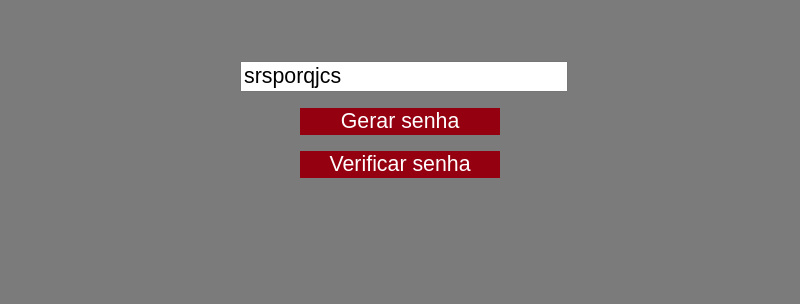
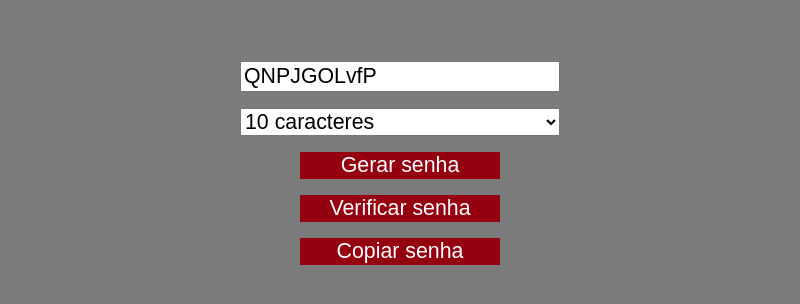
Before and after one commit to pg7top/proj02---senhas, an Electron app: page src/index.html in a window 800 px wide. Both pictures are taken after a click on the button "Gerar senha". Shown: the part 180-484 px from the top of the page. Drawn offline with Linux system fonts and the light colour scheme.

Commit message:
first commit

```diff
--- a/src/index.css
+++ b/src/index.css
@@ -1,36 +1,43 @@
-*{
+
+* {
   font-family: "Arial", sans-serif;
   font-size: 16pt;
 }
 
-body{
+body {
   background: #7c7b7b;
-  margin:0
+  margin: 0;
 }
 
-h1{
+h1 {
   background: #000000;
   color: #fff;
   font-size: 32pt;
   margin: 0;
   padding: 64px 0;
-  text-align: center
+  text-align: center;
 }
 
-div{
+div {
   margin: 64px auto;
-  width: 320px
-}
-
-input{
   width: 320px;
 }
 
-button{
+input, select {
+  width: 320px;
+  box-sizing: border-box;
+}
+
+select {
+  display: block;
+  margin: 16px auto;
+}
+
+button {
   background: #950011;
   border: none;
   color: #fff;
   display: block;
   margin: 16px auto;
-  width: 200px
+  width: 200px;
 }
--- a/src/index.html
+++ b/src/index.html
@@ -6,35 +6,75 @@
     <link rel="stylesheet" href="index.css" />
   </head>
   <body>
-    <h1> Gerando senhas </h1>
+    <h1>Gerando senhas</h1>
     <div>
-      <input type = "text" placeholder = "Aqui vai a senha" name = "senha">
-      <button onClick = "GerarSenha()"> Gerar senha</button>
-      <button onClick = "VerificarSenha()"> Verificar senha</button>
+      <input type="text" placeholder="Aqui vai a senha" name="senha">
+
+      <select id="tamanhoSenha">
+        <option value="6">6 caracteres</option>
+        <option value="7">7 caracteres</option>
+        <option value="8">8 caracteres</option>
+        <option value="9">9 caracteres</option>
+        <option value="10" selected>10 caracteres</option>
+        <option value="11">11 caracteres</option>
+        <option value="12">12 caracteres</option>
+        <option value="13">13 caracteres</option>
+        <option value="14">14 caracteres</option>
+        <option value="15">15 caracteres</option>
+        <option value="16">16 caracteres</option>
+      </select>
+
+      <button onclick="GerarSenha()">Gerar senha</button>
+      <button onclick="VerificarSenha()">Verificar senha</button>
+      <button onclick="CopiarSenha()">Copiar senha</button>
     </div>
+
     <script>
-    function GerarSenha(){
+      function GerarSenha() {
         const entradaSenha = document.querySelector("input")
-      const caracteres = "abcdefghijklmnopqrstuvwxyz"
+        const tamanho = Number(document.querySelector("#tamanhoSenha").value)
+        const caracteres = "abcdefghijklmnopqrstuvwxyzABCDEFGHIJKLMNOPQRSTUVWXYZ!@#$%&*"
         var senha = ""
-      for (var contagem = 0; contagem < 10; contagem++){
+
+        for (var contagem = 0; contagem < tamanho; contagem++) {
           const aleatorio = Math.floor(Math.random() * caracteres.length)
           senha += caracteres[aleatorio]
         }
+
         entradaSenha.value = senha
       }
-    function VerificarSenha(){
+
+      function VerificarSenha() {
         const entradaSenha = document.querySelector("input")
         const titulo = document.querySelector("h1")
         const tamanho = entradaSenha.value.length
-      if(tamanho < 4)
+
+        if (tamanho >= 12)
+          titulo.innerHTML = "Senha excelente!"
+        else if (tamanho < 4)
           titulo.innerHTML = "Senha curta!"
-      else if(tamanho < 8 )
+        else if (tamanho < 8)
           titulo.innerHTML = "Senha média!"
         else
           titulo.innerHTML = "Senha longa!"
       }
 
+      async function CopiarSenha() {
+        const entradaSenha = document.querySelector("input")
+        const titulo = document.querySelector("h1")
+
+        if (entradaSenha.value.length === 0) {
+          titulo.innerHTML = "Primeiro gere a senha!!!"
+          return
+        }
+
+        try {
+          await navigator.clipboard.writeText(entradaSenha.value)
+          titulo.innerHTML = "Senha copiada!!!"
+        } catch (erro) {
+          titulo.innerHTML = "Não foi possível copiar essa senha, tente novamente..."
+        }
+      }
     </script>
   </body>
 </html>
```
Lines whose indentation alone changed are shown as unchanged.
